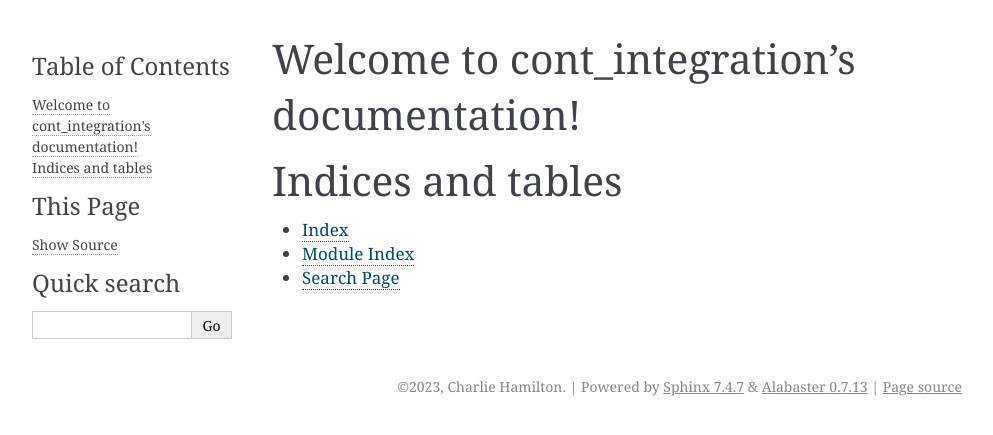
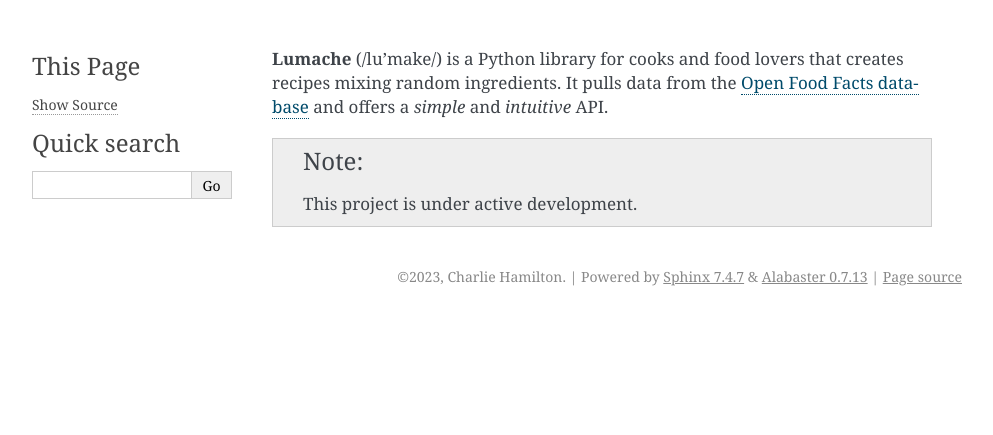
Before and after one commit to chahami/cont_integration, a Sphinx documentation site: the page built from docs/index.rst, in a window 1280 px wide. Shown: the top 435 px of the page, without its empty margins (148-1141 px from the left). Built offline with Sphinx 7.4.7, drawn with Linux system fonts in a browser that asks for light colours.

Commit message:
modifying documentation homepage

```diff
--- a/docs/index.rst
+++ b/docs/index.rst
@@ -1,20 +1,8 @@
-.. cont_integration documentation master file, created by
-   sphinx-quickstart on Thu Oct 12 15:27:35 2023.
-   You can adapt this file completely to your liking, but it should at least
-   contain the root `toctree` directive.
+**Lumache** (/lu'make/) is a Python library for cooks and food lovers that
+creates recipes mixing random ingredients.  It pulls data from the `Open Food
+Facts database <https://world.openfoodfacts.org/>`_ and offers a *simple* and
+*intuitive* API.
 
-Welcome to cont_integration's documentation!
-============================================
+.. note::
 
-.. toctree::
-   :maxdepth: 2
-   :caption: Contents:
-
-
-
-Indices and tables
-==================
-
-* :ref:`genindex`
-* :ref:`modindex`
-* :ref:`search`
+   This project is under active development.
```
